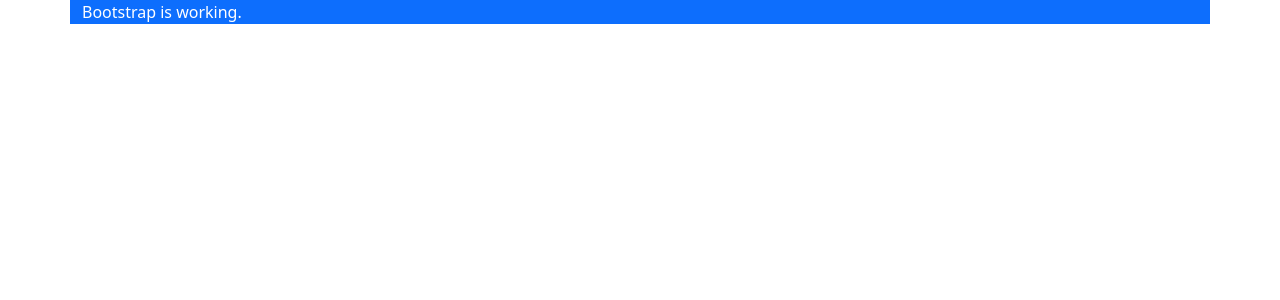
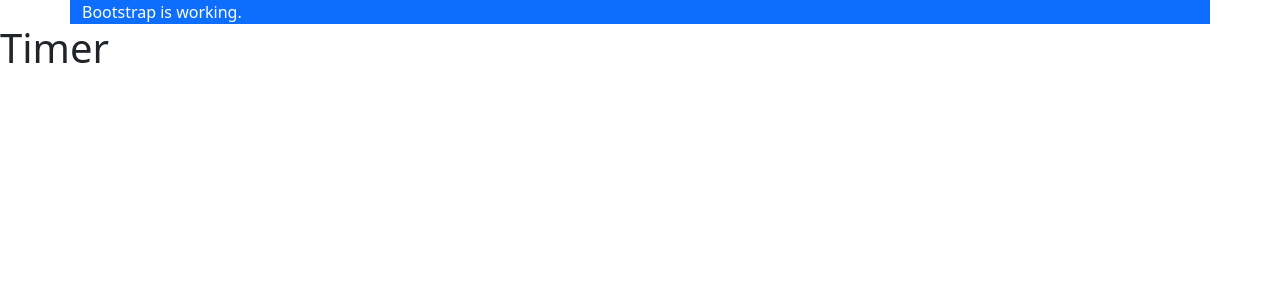
Before and after one commit to cdehnert18/Lernhelfer, a Vue app: page / in a window 1280 px wide. Shown: the top 300 px of the page. Built offline with nearby package versions, Linux system fonts and the light colour scheme; the HTML template or start-up script is replaced by a standard one.

Commit message:
- Views & routes added

```diff
--- a/src/App.vue
+++ b/src/App.vue
@@ -2,4 +2,5 @@
 
 <template>
   <div class="container bg-primary text-white">Bootstrap is working.</div>
+  <RouterView />
 </template>
--- a/src/router/index.ts
+++ b/src/router/index.ts
@@ -1,15 +1,32 @@
 import { createRouter, createWebHistory } from 'vue-router'
+import TimerView from '@/views/TimerView.vue'
+import LernView from '@/views/LernView.vue'
+import PruefungView from '@/views/PruefungView.vue'
+import HinzufuegenView from '@/views/HinzufuegenView.vue'
 
 const router = createRouter({
   history: createWebHistory(import.meta.env.BASE_URL),
   routes: [
-    /*
     {
       path: '/',
-      name: 'home',
-      component: HomeView
-    }
-    */
+      name: 'timer',
+      component: TimerView,
+    },
+    {
+      path: '/learn',
+      name: 'lern',
+      component: LernView,
+    },
+    {
+      path: '/pruefung',
+      name: 'pruefung',
+      component: PruefungView,
+    },
+    {
+      path: '/add',
+      name: 'hinzufuegen',
+      component: HinzufuegenView,
+    },
   ],
 })
 
--- /dev/null
+++ b/src/views/HinzufuegenView.vue
@@ -0,0 +1,3 @@
+<template>
+  <h1>Hinzufügen</h1>
+</template>
--- /dev/null
+++ b/src/views/LernView.vue
@@ -0,0 +1,3 @@
+<template>
+  <h1>Lernplan</h1>
+</template>
--- /dev/null
+++ b/src/views/PruefungView.vue
@@ -0,0 +1,3 @@
+<template>
+  <h1>Prüfung</h1>
+</template>
--- /dev/null
+++ b/src/views/TimerView.vue
@@ -0,0 +1,3 @@
+<template>
+  <h1>Timer</h1>
+</template>
```
